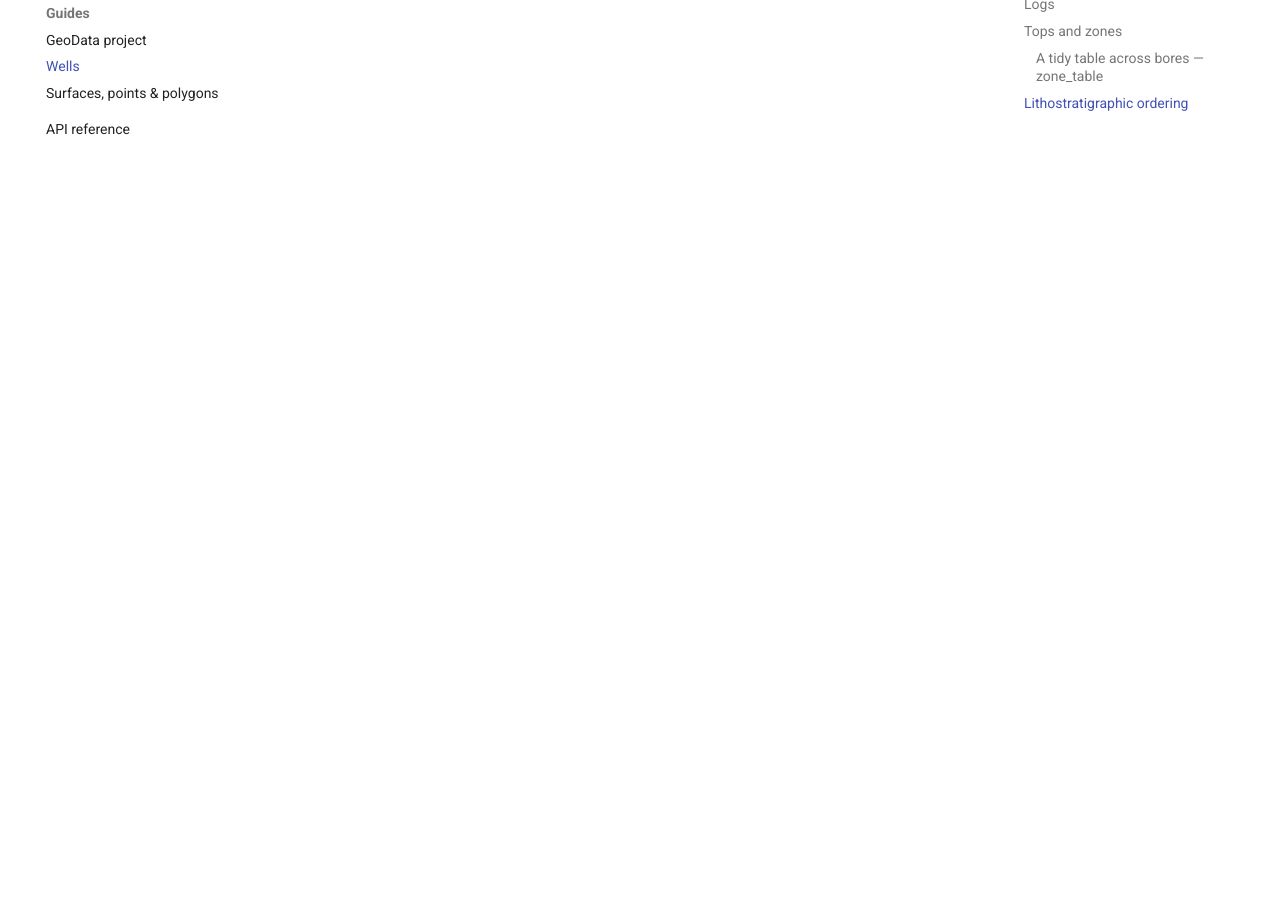
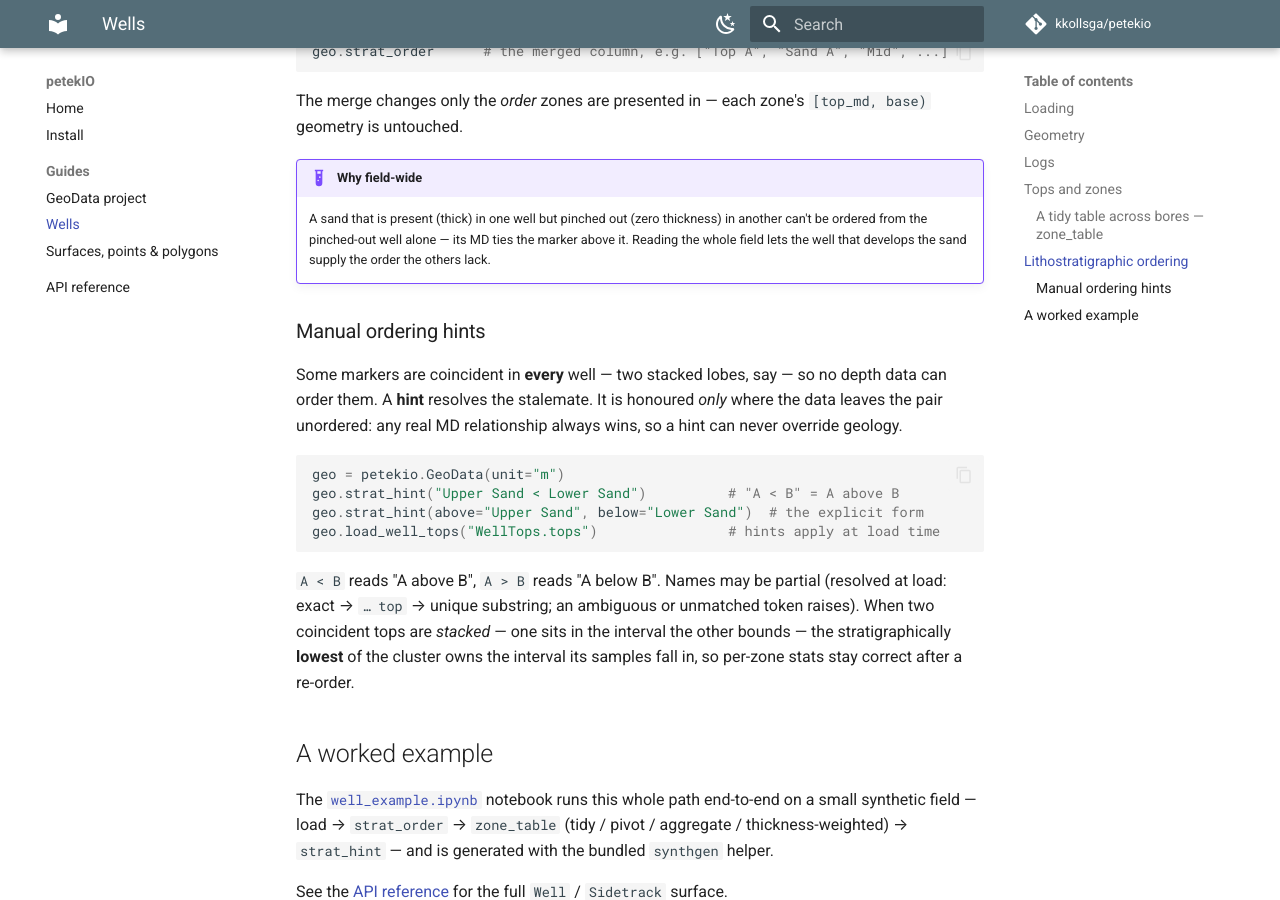
Before and after one commit to kkollsga/petekio, an MkDocs documentation site: the page built from docs/guide/wells.md, in a window 1280 px wide and 900 px high, scrolled down 2709 px. Built offline with MkDocs 1.6.1 and Material for MkDocs 9.7.7, drawn with Linux system fonts in a browser that asks for light colours; comment, search, counter and statistics services are not loaded; some of the changed text lies outside the part shown.

Commit message:
docs: build out the wells guide — zone_table options table, hints, worked example
Anonymized throughout (synthetic names). Adds the zone_table argument table,
zones= example, a Manual ordering hints section (strat_hint shorthand + explicit
+ the coincident-cluster interval rule), and a pointer to well_example.ipynb.

Co-Authored-By: Claude Opus 4.8 (1M context) <noreply@anthropic.com>

````diff
--- a/docs/guide/wells.md
+++ b/docs/guide/wells.md
@@ -73,13 +73,25 @@ For a per-`zone × bore` table, `zone_table` returns a ready
 t = w.zone_table("PHIE", stats=("mean", "p50", "p90"))   # tidy: zone, bore, mean, p50, p90
 w.zone_table("PHIE", pivot=True, decimals=3)             # wide: zone index × bore columns, rounded
 w.zone_table("PHIE", aggregate=True)                     # grouped: pooled "all" row first, then per bore
+w.zone_table("PHIE", zones=["Upper Sand", "Mid Sand"])  # keep only these zones
 geo.wells.zone_table("PHIE")                             # multi-well; bore = "<well> <sidetrack>"
 ```
 
 `stats` are `Stats` attribute names (default `["mean"]`), plus **`samples`**
-(sample count) and **`gross`** (the zone's MD thickness). `zone` is an ordered
+(sample count) and **`gross`** (the zone's MD thickness). `zones=` keeps only the
+named zones (case-insensitive); `decimals=N` rounds. `zone` is an ordered
 Categorical in lithostratigraphic order, so it survives `pivot`/`groupby`;
 zero-thickness / no-sample cells drop out unless `include_empty=True`.
+
+| Argument | Effect |
+| --- | --- |
+| `stats=(...)` | which `Stats` attrs (+ `samples`, `gross`) become columns |
+| `zones=[...]` | keep only these zones |
+| `pivot=True` | wide: `zone` index × `bore` columns (multi-stat → MultiIndex) |
+| `aggregate=True` | grouped by zone, pooled **all** row first; `(zone, bore)` index |
+| `weighted=False` | plain sample mean instead of thickness-weighted |
+| `decimals=N` | round the stat values |
+| `include_empty=True` | keep zero-thickness / no-sample cells |
 
 Averages are **thickness-weighted by default** — each sample is weighted by the
 MD span it represents, so a finely-sampled log doesn't outweigh a coarse one over
@@ -114,5 +126,32 @@ The merge changes only the *order* zones are presented in — each zone's
     marker above it. Reading the whole field lets the well that develops the sand
     supply the order the others lack.
 
+### Manual ordering hints
+
+Some markers are coincident in **every** well — two stacked lobes, say — so no
+depth data can order them. A **hint** resolves the stalemate. It is honoured
+*only* where the data leaves the pair unordered: any real MD relationship always
+wins, so a hint can never override geology.
+
+```python
+geo = petekio.GeoData(unit="m")
+geo.strat_hint("Upper Sand < Lower Sand")          # "A < B" = A above B
+geo.strat_hint(above="Upper Sand", below="Lower Sand")  # the explicit form
+geo.load_well_tops("WellTops.tops")                # hints apply at load time
+```
+
+`A < B` reads "A above B", `A > B` reads "A below B". Names may be partial
+(resolved at load: exact → `… top` → unique substring; an ambiguous or unmatched
+token raises). When two coincident tops are *stacked* — one sits in the interval
+the other bounds — the stratigraphically **lowest** of the cluster owns the
+interval its samples fall in, so per-zone stats stay correct after a re-order.
+
+## A worked example
+
+The [`well_example.ipynb`](https://github.com/kkollsga/petekio/blob/main/examples/well_example.ipynb)
+notebook runs this whole path end-to-end on a small synthetic field — load →
+`strat_order` → `zone_table` (tidy / pivot / aggregate / thickness-weighted) →
+`strat_hint` — and is generated with the bundled `synthgen` helper.
+
 See the [API reference](../api/reference.md#well) for the full `Well` /
 `Sidetrack` surface.
````
